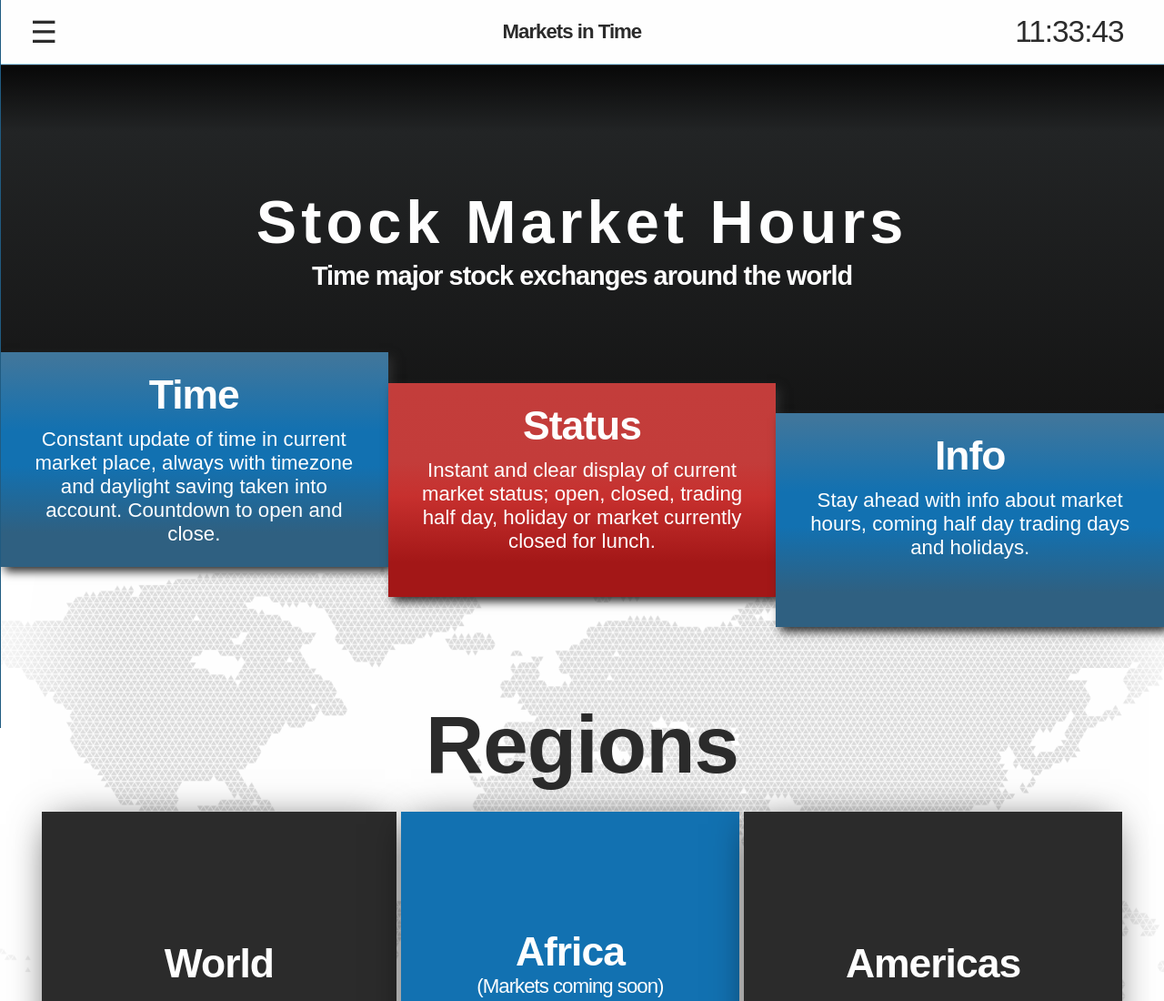
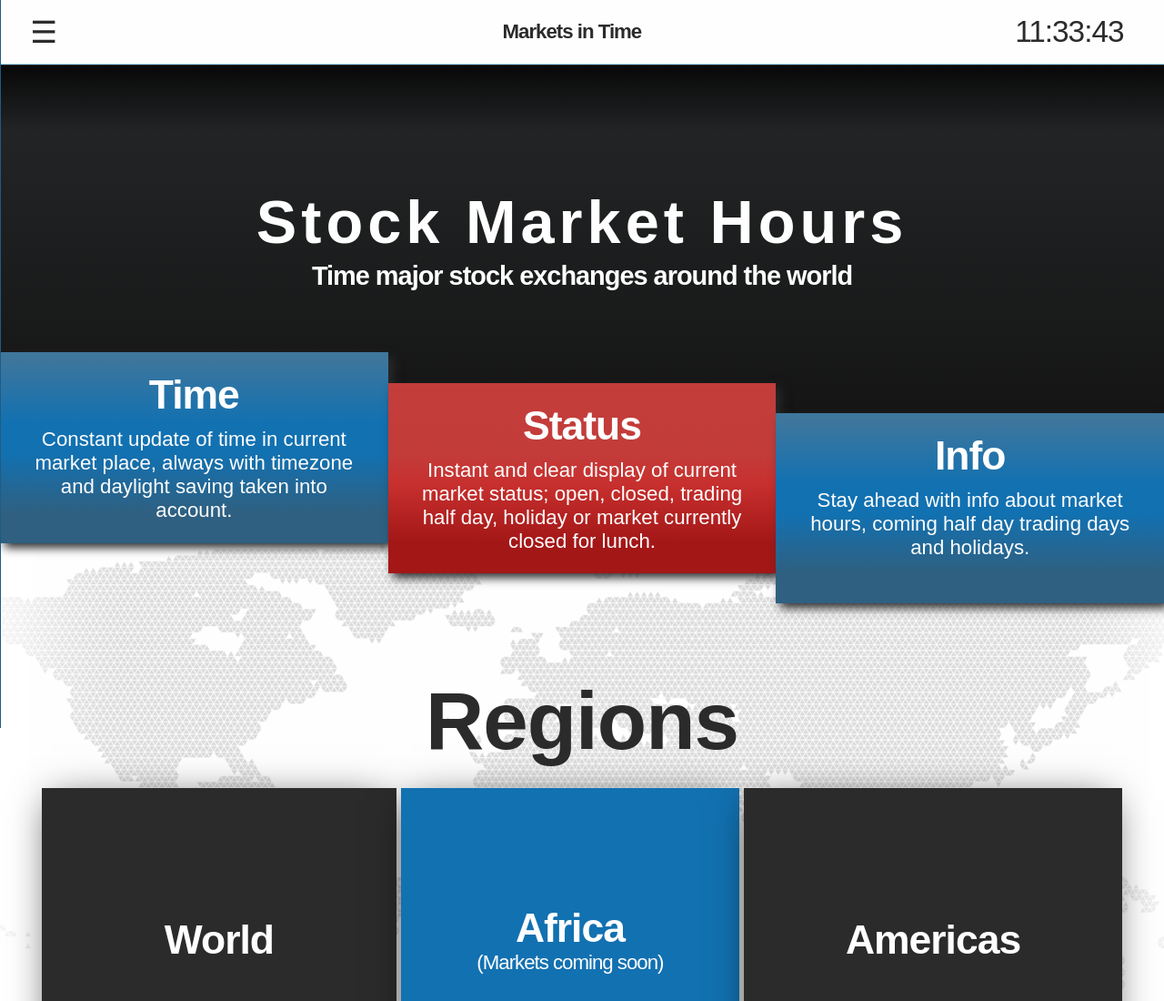
Before and after one commit to devByBjorn/markets_time, a website built with webpack: page dist/index.html in a window 1280 px wide. Shown: the top 1100 px of the page at 91% size. Built offline with nearby package versions, Linux system fonts and the light colour scheme.

Commit message:
time content

```diff
--- a/dist/index.html
+++ b/dist/index.html
@@ -55,7 +55,8 @@
     <div class="wrapper">
       <h3>Time</h3>
       <p>Constant update of time in current market place, always with timezone and daylight
-        saving taken into account. Countdown to open and close.</p>
+        saving taken into account.</p>
+      <!--Countdown to open and close.-->
     </div>
     <div class="wrapper">
       <h3>Status</h3>
```
